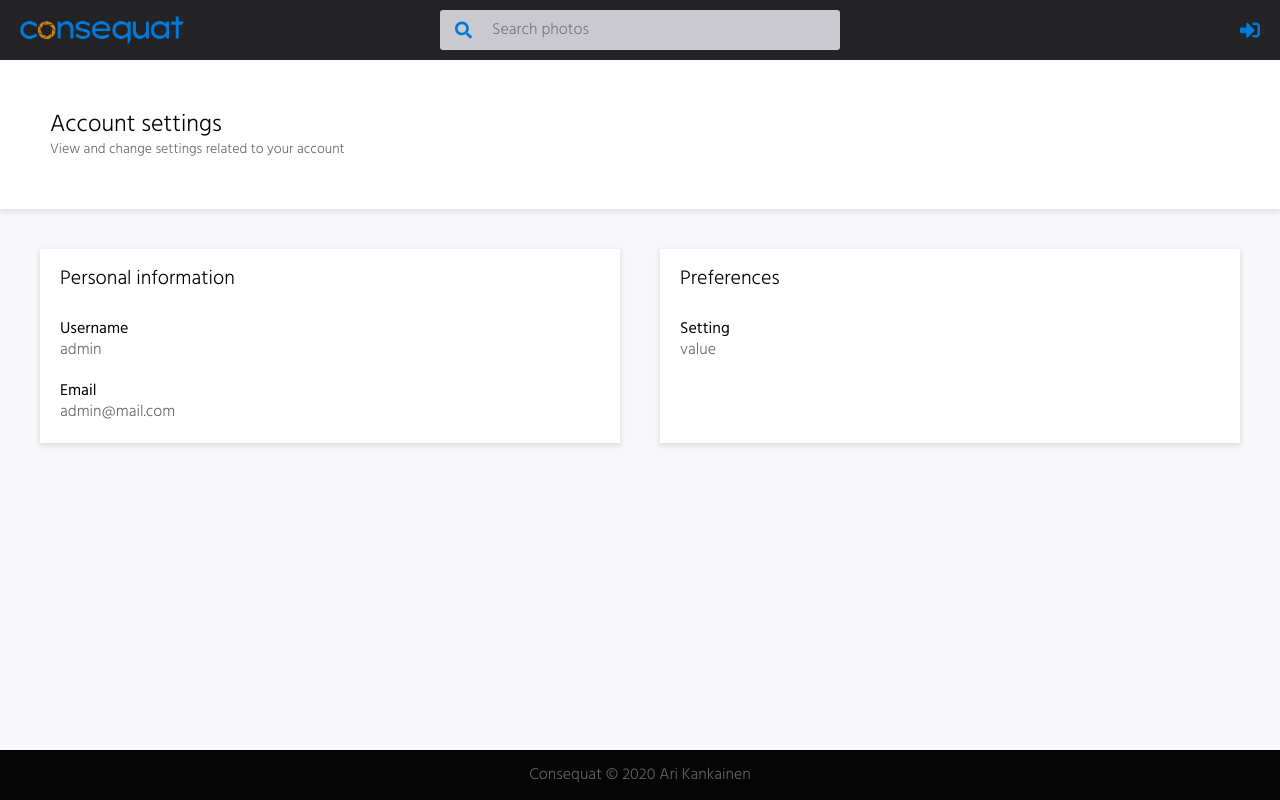
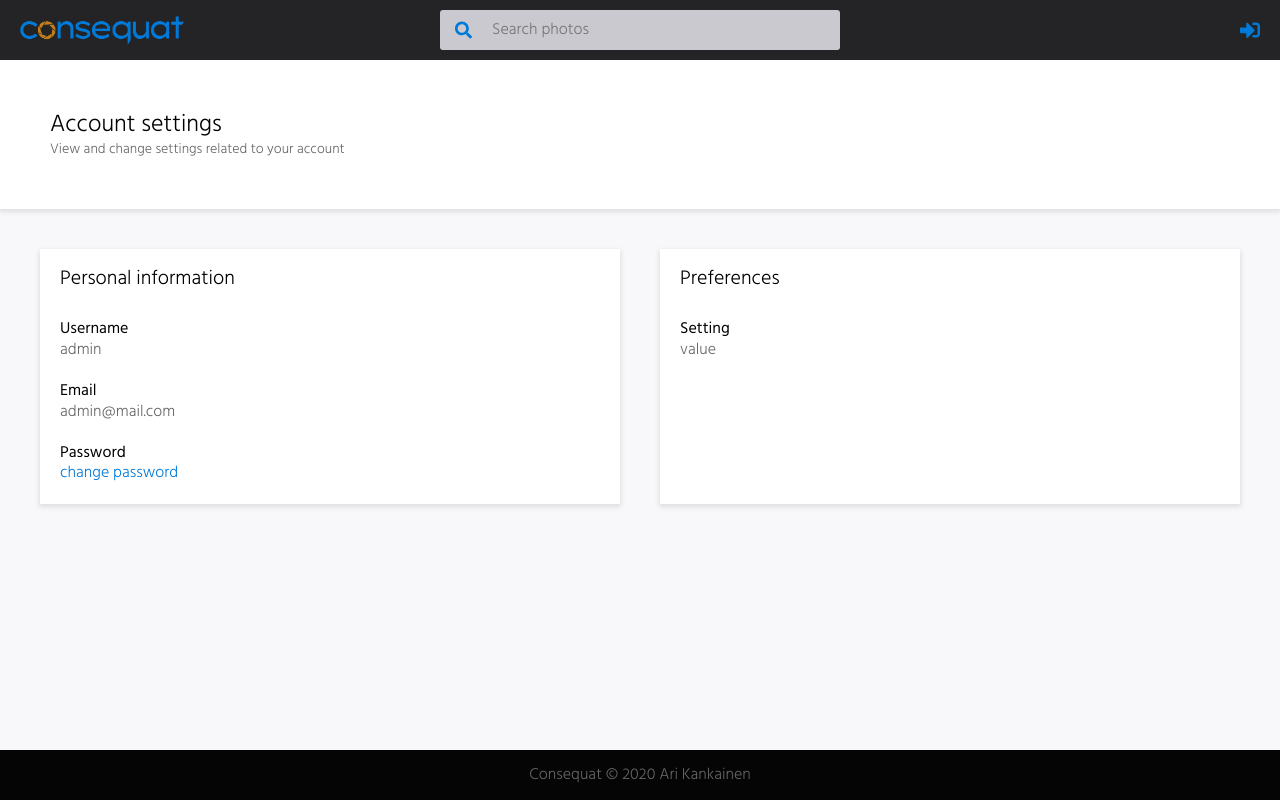
Before and after one commit to arikankainen/consequat-client, a React (Create React App) app: page /account in a window 1280 px wide. Built offline with nearby package versions, Linux system fonts and the light colour scheme; what @apollo/link-context would draw is missing.

Commit message:
setting-komponettiin onClick-handleri ja tyylitystä

```diff
--- a/src/components/AccountPage/AccountPage.tsx
+++ b/src/components/AccountPage/AccountPage.tsx
@@ -12,6 +12,10 @@ import {
 } from './style';
 
 const AccountPage = () => {
+  const handlePasswordClick = () => {
+    console.log('passwordClick');
+  };
+
   return (
     <OuterContainer>
       <Container>
@@ -25,6 +29,11 @@ const AccountPage = () => {
             <BoxTopic>Personal information</BoxTopic>
             <Setting name="Username" value="admin" />
             <Setting name="Email" value="admin@mail.com" />
+            <Setting
+              name="Password"
+              value="change password"
+              onClick={handlePasswordClick}
+            />
           </Box>
           <Box>
             <BoxTopic>Preferences</BoxTopic>
--- a/src/components/AccountPage/Setting.tsx
+++ b/src/components/AccountPage/Setting.tsx
@@ -1,16 +1,27 @@
 import React from 'react';
-import { SettingContainer, SettingText, SettingValue } from './style';
+import { SettingContainer, SettingText, SettingValue, Link } from './style';
 
 interface SettingProps {
   name: string;
   value: string;
+  onClick?: () => void;
 }
 
-const Setting: React.FC<SettingProps> = ({ name, value }) => {
+const Setting: React.FC<SettingProps> = ({
+  name,
+  value,
+  onClick: onValueClick,
+}) => {
   return (
     <SettingContainer>
       <SettingText>{name}</SettingText>
-      <SettingValue>{value}</SettingValue>
+      {onValueClick ? (
+        <SettingValue>
+          <Link onClick={onValueClick}>{value}</Link>
+        </SettingValue>
+      ) : (
+        <SettingValue>{value}</SettingValue>
+      )}
     </SettingContainer>
   );
 };
--- a/src/components/AccountPage/style.ts
+++ b/src/components/AccountPage/style.ts
@@ -90,3 +90,12 @@ export const SettingValue = styled.div`
   font-size: 16px;
   line-height: 1.3;
 `;
+
+export const Link = styled.span`
+  color: var(--accent-color-2);
+  cursor: pointer;
+
+  &:hover {
+    color: var(--accent-color-2-hover);
+  }
+`;
```
